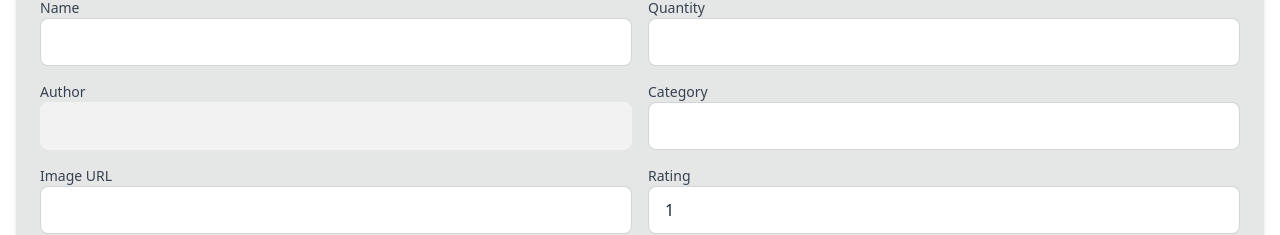
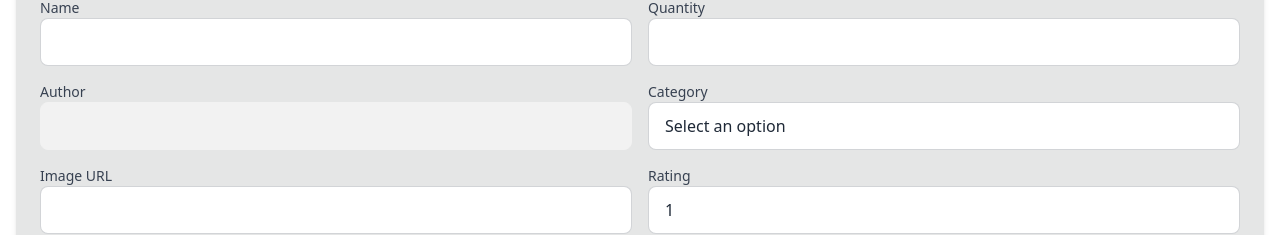
Before and after one commit to fokhrul2029/Nexus-Library-Client, a React (Vite) app: page /add-book in a window 1280 px wide. Shown: the part 222-457 px from the top of the page. Built offline with nearby package versions, Linux system fonts and the light colour scheme; no server answers.

Commit message:
added the category info from DB at category section of home page

```diff
--- a/src/pages/AddBook/AddBook.jsx
+++ b/src/pages/AddBook/AddBook.jsx
@@ -101,13 +101,22 @@ const AddBook = () => {
               <label className="block text-sm font-medium text-gray-700">
                 Category
               </label>
-              <input
-                type="text"
+              <select
                 className="input input-bordered w-full"
                 value={category}
                 onChange={(e) => setCategory(e.target.value)}
                 required
-              />
+              >
+                <option className="text-gray-400" value="" disabled selected>
+                  Select an option
+                </option>
+                <option value="business">Business</option>
+                <option value="travel">Travel</option>
+                <option value="psychology">Psychology</option>
+                <option value="fantasy">Fantasy</option>
+                <option value="novel">Novel</option>
+                <option value="history">History</option>
+              </select>
             </div>
             <div>
               <label className="block text-sm font-medium text-gray-700">
--- a/src/pages/Home/Card/Card.jsx
+++ b/src/pages/Home/Card/Card.jsx
@@ -1,15 +1,13 @@
-function Card() {
+/* eslint-disable react/prop-types */
+function Card({ category }) {
+  const { category_name, image_url } = category;
   return (
     <div className="card card-compact bg-base-100 shadow-xl">
       <figure className="border-4">
-        <img
-          className="h-40 w-full"
-          src="https://i.ibb.co/7RJyLHh/OIP.jpg"
-          alt="Shoes"
-        />
+        <img className="h-40 w-full" src={image_url} alt={category_name} />
       </figure>
       <div className="card-body">
-        <h2 className="card-title">Book Category Names</h2>
+        <h2 className="card-title"><strong className="text-gray-500 font-medium">Category:</strong> {category_name}</h2>
         <div className="card-actions">
           <button className="btn btn-primary w-full">View Books</button>
         </div>
--- a/src/pages/Home/Category/Category.jsx
+++ b/src/pages/Home/Category/Category.jsx
@@ -1,17 +1,16 @@
+import { useLoaderData } from "react-router-dom";
 import Card from "../Card/Card";
 
 function Category() {
+  const categories = useLoaderData();
+
   return (
     <div className="py-14">
       <h1 className="text-4xl text-center font-semibold">Books Categories</h1>
       <div className="grid md:grid-cols-2 lg:grid-cols-3 gap-8 py-8">
-        <Card />
-        <Card />
-        <Card />
-        <Card />
-        <Card />
-        <Card />
-        <Card />
+        {categories?.map((category) => (
+          <Card key={category._id} category={category} />
+        ))}
       </div>
     </div>
   );
--- a/src/routes/Routes.jsx
+++ b/src/routes/Routes.jsx
@@ -16,6 +16,7 @@ const router = createBrowserRouter([
     children: [
       {
         path: "/",
+        loader: () => fetch("http://localhost:3000/books-categories"),
         element: <Home />,
       },
       {
```
